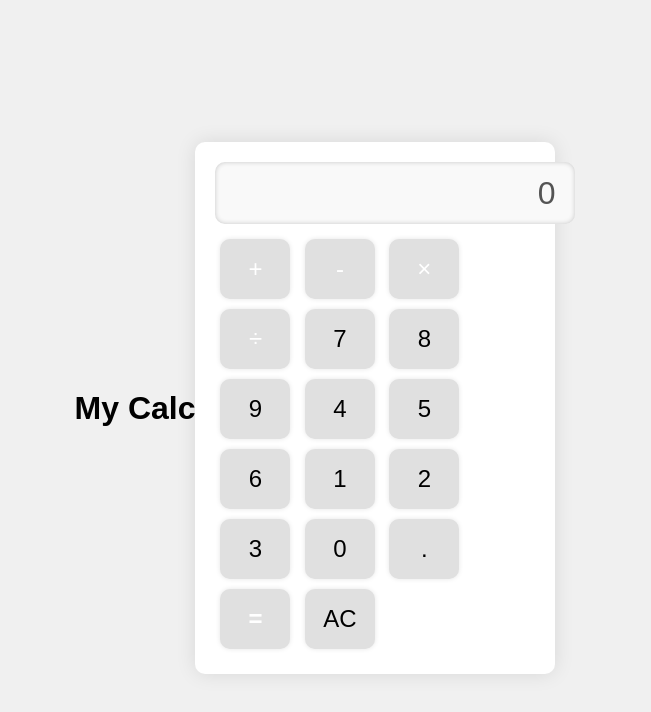
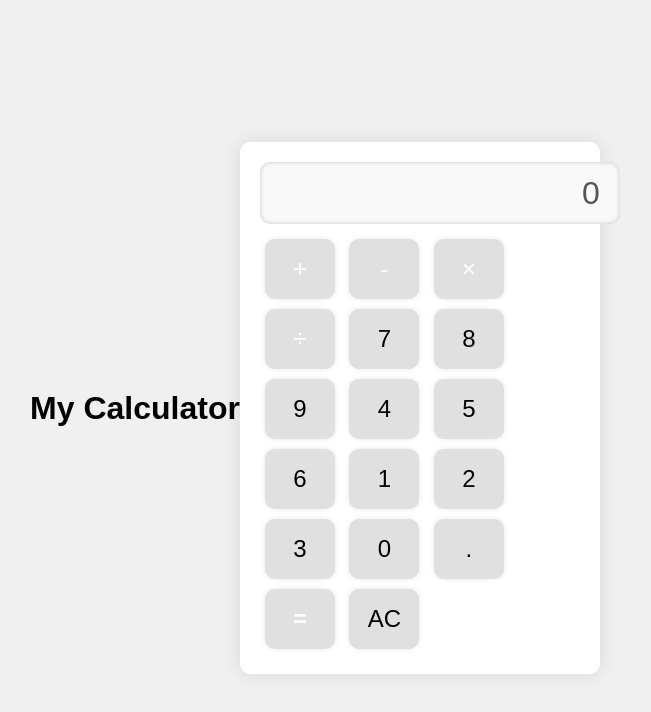
Before and after one commit to Shirinshaikh07/Calc, a plain HTML site: page index.html in a window 1280 px wide. Shown: the whole page, without its empty margins (325-976 px from the left). Drawn offline with Linux system fonts and the light colour scheme.

Commit message:
Update index.html

```diff
--- a/index.html
+++ b/index.html
@@ -7,7 +7,7 @@
     <link rel="stylesheet" href="styles.css">
 </head>
 <body>
-    <h1>My Calc</h1>
+    <h1>My Calculator</h1>
     <div class="calculator">
         <input type="text" class="calculator-screen" value="" disabled />
         <div class="calculator-keys">
```
